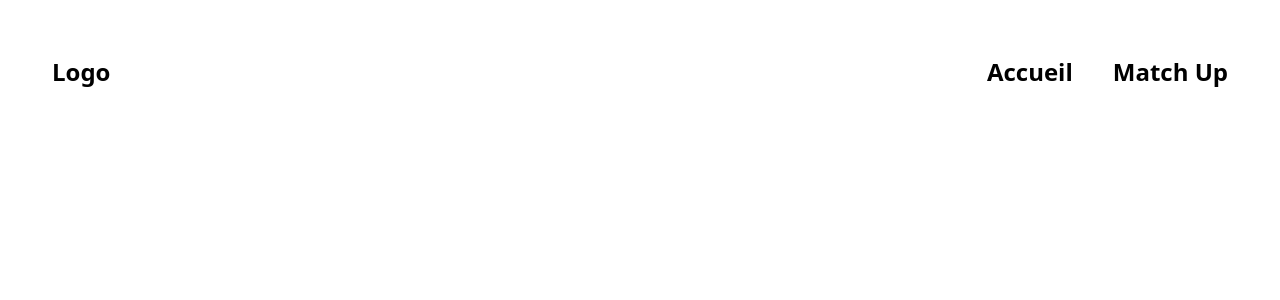
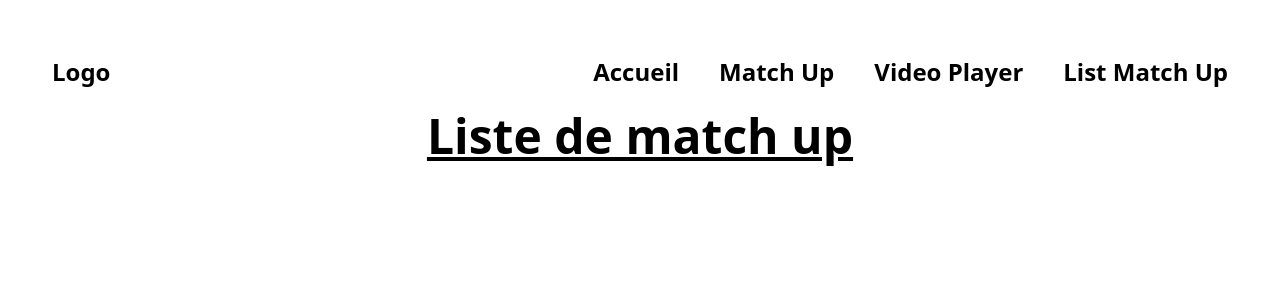
Before and after one commit to Elfamozoo/SSBU-Matchup, a React (Vite) app: page /listmatchup in a window 1280 px wide. Shown: the top 300 px of the page. Built offline with nearby package versions, Linux system fonts and the light colour scheme.

Commit message:
Ajout des checkbox a la place de button pour les matchups.
Implementations de tsx de VideoPlayer.tsx et ListMatchUp.tsx et ajout des routes dediées

```diff
--- a/src/components/Footer/Footer.tsx
+++ b/src/components/Footer/Footer.tsx
@@ -1,6 +1,7 @@
 const Footer = () => {
     return (
         <>
+
         </>
     )
 }
--- /dev/null
+++ b/src/components/ListMatchUp/ListMatchUp.tsx
@@ -0,0 +1,10 @@
+const ListMatchup = () => {
+    return (
+        <h1 className="text-5xl font-bold underline">
+            Liste de match up
+        </h1>
+    )
+}
+
+
+export default ListMatchup
--- a/src/components/MatchUp/MatchUp.tsx
+++ b/src/components/MatchUp/MatchUp.tsx
@@ -1,6 +1,6 @@
-import React, { useState, useEffect } from 'react';
-import { fetchCharacters, fetchVodByCharactersId } from '../../features/smashApi';
-import { Character } from '../../types';
+import React, {useEffect, useState} from 'react';
+import {fetchCharacters} from '../../features/smashApi';
+import {Character} from '../../types';
 import ScrollToTop from "react-scroll-to-top";
 
 const MatchUp = () => {
@@ -14,27 +14,20 @@ const MatchUp = () => {
         <>
             <div className="container mx-auto">
                 <h1 className="text-2xl font-bold mb-5">Personnages</h1>
-                <ul className="grid grid-cols-1 md:grid-cols-2 lg:grid-cols-3 gap-4">
+                <ul className="grid grid-cols-1 md:grid-cols-2 lg:grid-cols-6 gap-4">
                     {characters.map(character => (
                         <li key={character.id} className="col-span-1 p-4 bg-gray-200 rounded-lg shadow-lg">
-                            <img src={`../../src/assets/smashbrosicon/${character.id}.png`} alt={character.name} className="h-32 w-32 object-cover rounded-full mx-auto mb-4" />
+                            <img src={`../../src/assets/smashbrosicon/${character.id}.png`} alt={character.name}
+                                 className="h-32 w-32 object-cover rounded-full mx-auto mb-4"/>
                             <h2 className="text-xl font-bold mb-2 text-center">{character.name}</h2>
-                            <button
-                                onClick={() =>
-                                    fetchVodByCharactersId(character.id).then(vods => {
-                                        console.log(vods);
+                            <input type={"checkbox"} className="px-4 py-2 rounded-full bg-red-600 text-white font-bold hover:bg-red-700">
 
-                                    })
-                                }
-                                className="px-4 py-2 rounded-full bg-red-600 text-white font-bold hover:bg-red-700"
-                            >
-                                Voir VOD
-                            </button>
+                            </input>
                         </li>
                     ))}
                 </ul>
             </div>
-            <ScrollToTop smooth />
+            <ScrollToTop smooth/>
         </>
 
     );
--- /dev/null
+++ b/src/components/VideoPlayer/VideoPlayer.tsx
@@ -0,0 +1,10 @@
+const VideoPlayer = () => {
+    return (
+        <h1 className="text-5xl font-bold underline">
+            Video Player
+        </h1>
+    )
+}
+
+
+export default VideoPlayer
--- a/src/services/Routes.tsx
+++ b/src/services/Routes.tsx
@@ -1,6 +1,8 @@
 import Home from "../components/Home/Home";
 import { RouteObject } from "react-router-dom";
 import MatchUp from "../components/MatchUp/MatchUp";
+import VideoPlayer from "../components/VideoPlayer/VideoPlayer";
+import ListMatchup from "../components/ListMatchUp/ListMatchUp";
 
 type CustomRouteObject = {
     name: string
@@ -17,6 +19,18 @@ const routes: CustomRouteObject[] = [
         path: '/matchup',
         element: <MatchUp />,
     },
+    {
+        name:"Video Player",
+        path: '/videolayer',
+        element: <VideoPlayer/>,
+
+    },
+    {
+        name:"List Match Up",
+        path: '/listmatchup',
+        element: <ListMatchup/>,
+
+    },
 ]
 
 export default routes
```
